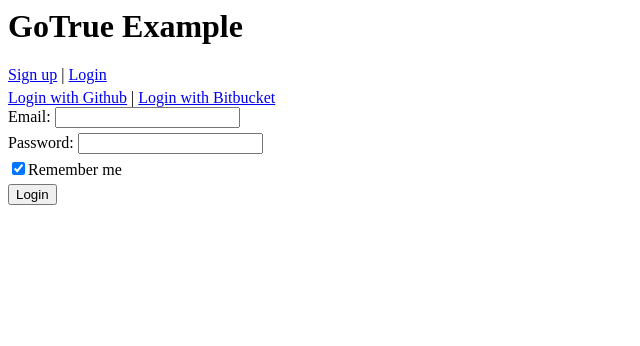
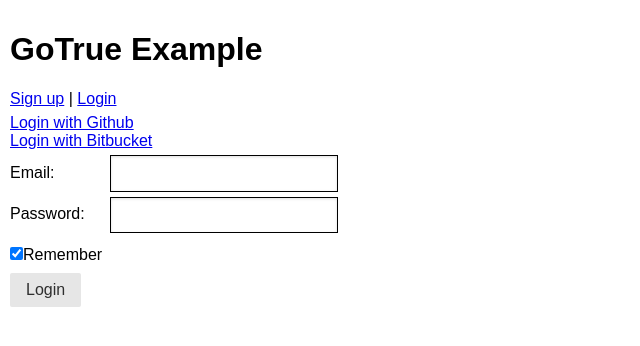
Before and after one commit to zshipko/gotrue-example-website, a plain HTML site: page index.html in a window 1280 px wide. Shown: the whole page, without its empty margins (0-640 px from the left). Drawn offline with nearby package versions, Linux system fonts and the light colour scheme.

Commit message:
cleanup css

```diff
--- a/css/main.css
+++ b/css/main.css
@@ -1,3 +1,7 @@
+body {
+    padding: 10px;
+}
+
 #app form div {
     margin-bottom: 5px;
 }
@@ -15,3 +19,17 @@
 #app div {
     margin-bottom: 5px;
 }
+
+body .pure-menu-item {
+    height: auto;
+}
+
+form label {
+    width: 100px;
+    display: inline-block;
+}
+
+body #app input[type='text'], body #app input[type='password'] {
+    border-radius: 0px;
+    border-color: black;
+}
--- a/index.html
+++ b/index.html
@@ -2,6 +2,7 @@
     <head>
         <script src="/js/gotrue.js"></script>
         <script src="https://unpkg.com/vue"></script>
+        <link rel="stylesheet" href="https://unpkg.com/purecss@1.0.0/build/pure-min.css" integrity="sha384-nn4HPE8lTHyVtfCBi5yW9d20FjT8BJwUXyWZT9InLYax14RDjBj46LmSztkmNP9w" crossorigin="anonymous">
         <link rel="stylesheet" href="/css/main.css"></link>
     </head>
 
@@ -13,29 +14,51 @@
             <div v-else></div>
 
             <div v-if="user==null">
-                <div>
-                    <a href="#" v-on:click.prevent="page='signup'">Sign up</a> |
-                    <a href="#" v-on:click.prevent="page=''">Login</a>
+                <div class="pure-menu pure-menu-horizontal">
+                    <ul class="pure-menu-list">
+                        <li class="pure-menu-item">
+                            <a href="#" v-on:click.prevent="page='signup'">Sign up</a> |
+                        </li>
+                        <li class="pure-menu-item">
+                            <a href="#" v-on:click.prevent="page=''">Login</a>
+                        </li>
+                    </ul>
                 </div>
 
                 <div v-if="page=='signup'" class="signup">
-                    <a v-on:click.prevent="githubFlow" href="#">Signup with Github</a>
-                     | <a v-on:click.prevent="bitbucketFlow" href="#">Signup with Bitbucket</a>
-                    <form v-on:submit.prevent="signup">
+                    <div class="pure-menu pure-menu-vertical">
+                        <ul class="pure-menu-list">
+                            <li class="pure-menu-item">
+                                <a v-on:click.prevent="githubFlow" href="#">Signup with Github</a>
+                            </li>
+                            <li class="pure-menu-item">
+                                <a v-on:click.prevent="bitbucketFlow" href="#">Signup with Bitbucket</a>
+                            </li>
+                        </ul>
+                    </div>
+                    <form class='pure-form' v-on:submit.prevent="signup">
                         <div><label>Email: </label><input type='text' v-model='signup_email'/></div>
                         <div><label>Password: </label><input type='password' v-model='signup_password'/></div>
-                        <input type='submit' value='Sign up'/>
+                        <input type='submit' value='Sign up' class="pure-button"/>
                     </form>
                 </div>
 
                 <div v-else class="login">
-                     <a v-on:click.prevent="githubFlow" href="#">Login with Github</a>
-                      | <a v-on:click.prevent="bitbucketFlow" href="#">Login with Bitbucket</a>
-                    <form v-on:submit.prevent="login">
+                    <div class="pure-menu pure-menu-vertical">
+                        <ul class="pure-menu-list">
+                            <li class="pure-menu-item">
+                                <a v-on:click.prevent="githubFlow" href="#">Login with Github</a>
+                            </li>
+                            <li class="pure-menu-item">
+                                <a v-on:click.prevent="bitbucketFlow" href="#">Login with Bitbucket</a>
+                            </li>
+                        </ul>
+                    </div>
+                    <form class="pure-form" v-on:submit.prevent="login">
                         <div><label>Email: </label><input type='text' v-model='login_email'/></div>
                         <div><label>Password: </label><input type='password' v-model='login_password'/></div>
-                        <div><input type='checkbox' v-model='login_remember'/><label>Remember me</label></div>
-                        <input type='submit' value='Login'/>
+                        <div><input type='checkbox' v-model='login_remember'/><label>Remember</label></div>
+                        <input type='submit' value='Login' class="pure-button"/>
                     </form>
                 </div>
             </div>
```
